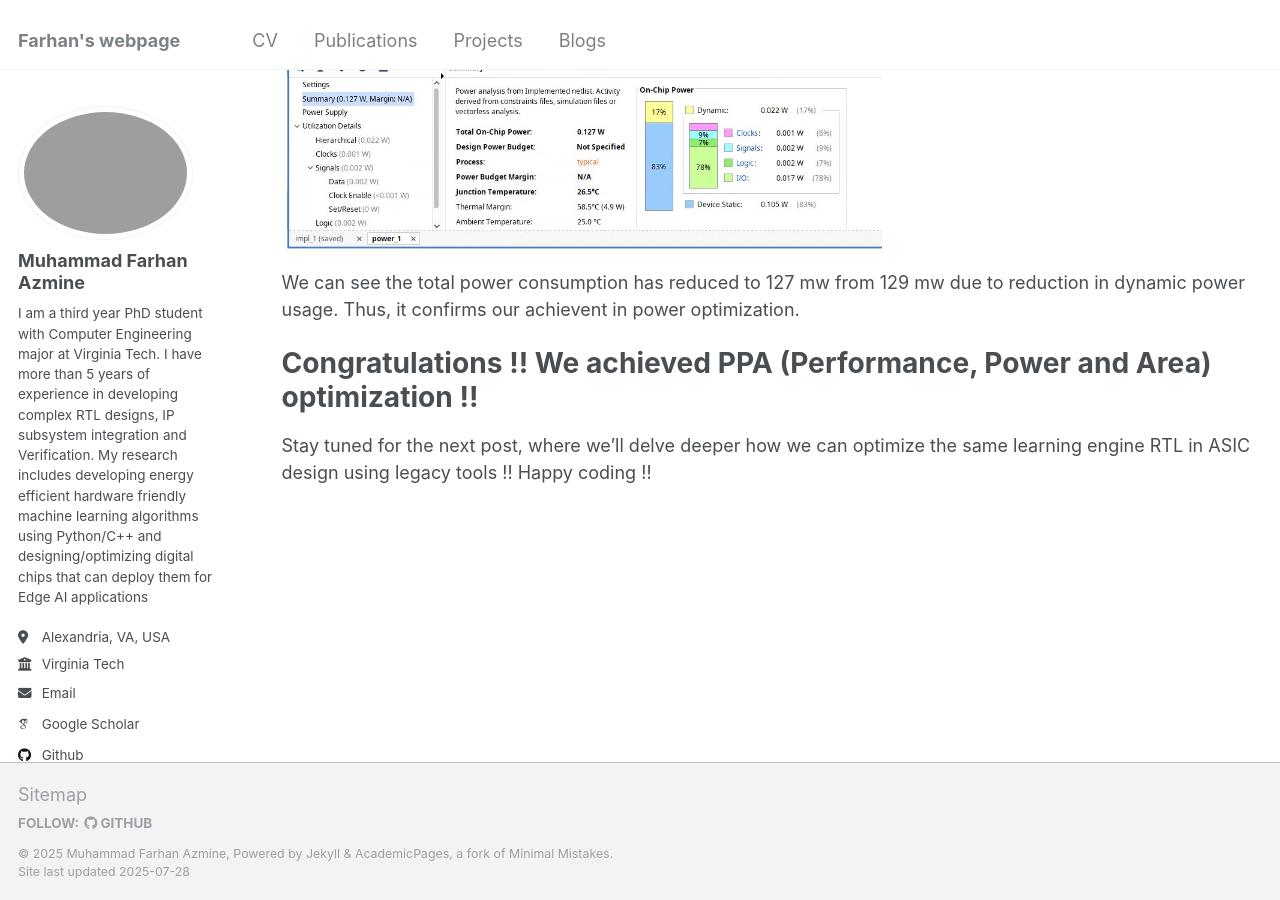
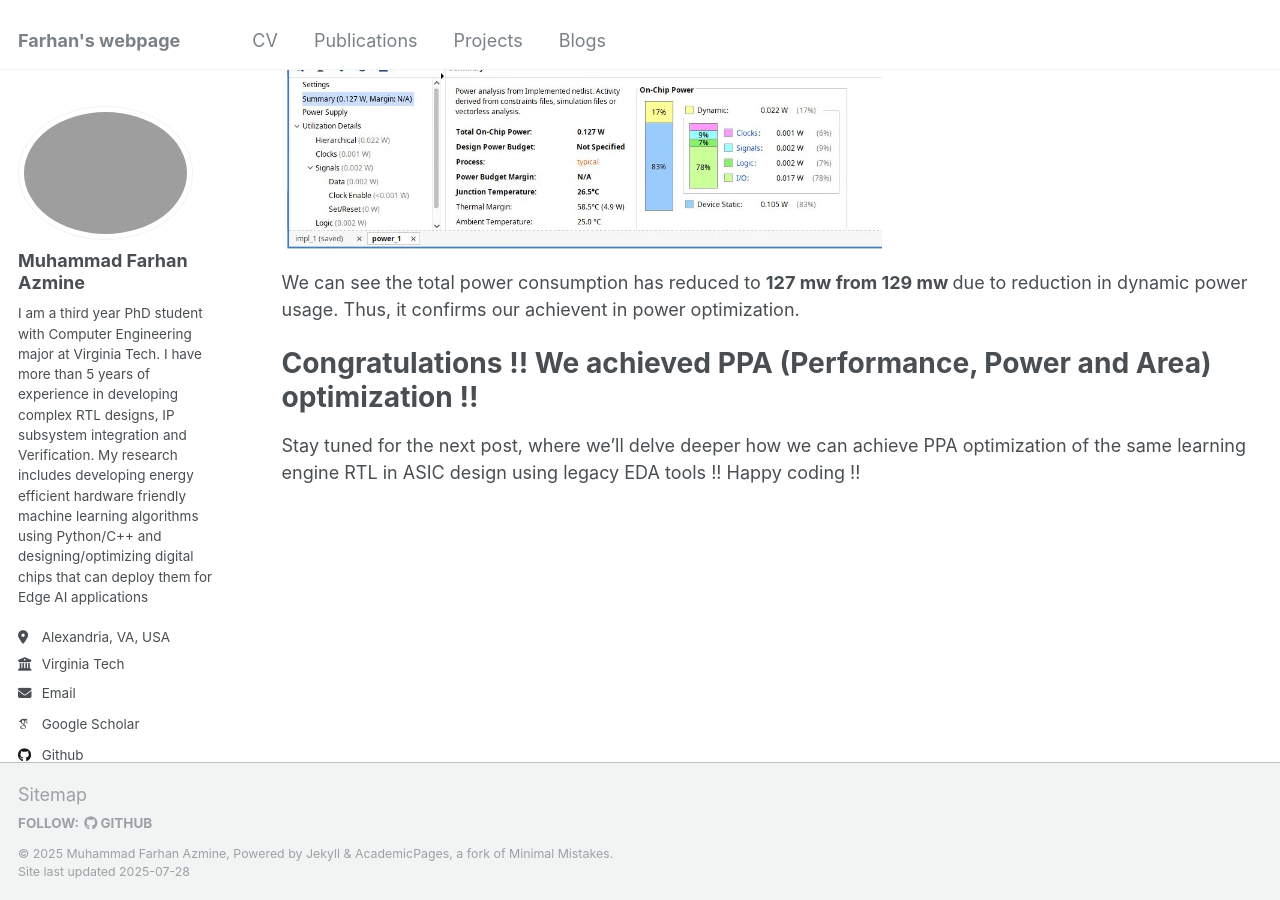
Before and after one commit to muhammadfarhan720/web-profile, a Jekyll site: the page built from blogs/veriloga/veriloga_day01_veriloga.html, in a window 1280 px wide and 900 px high, scrolled down 10596 px. Built offline with Jekyll 4.4.1, drawn with Linux system fonts in a browser that asks for light colours; some web fonts are replaced.

Commit message:
Update veriloga_day01_veriloga.html

```diff
--- a/blogs/veriloga/veriloga_day01_veriloga.html
+++ b/blogs/veriloga/veriloga_day01_veriloga.html
@@ -403,12 +403,12 @@ end
        style="width: 100%; max-width: 600px; display: block; margin-top: 20px; margin-bottom: 20px;">
 </a>
 
-        <p> We can see the total power consumption has reduced to 127 mw from 129 mw due to reduction in dynamic power usage. Thus, it confirms our achievent in power optimization. </p>
+        <p> We can see the total power consumption has reduced to <b> 127 mw from 129 mw </b> due to reduction in dynamic power usage. Thus, it confirms our achievent in power optimization. </p>
 
   <h1> Congratulations !! We achieved PPA (Performance, Power and Area) optimization !! </h1>
 
 
-    <p>Stay tuned for the next post, where we’ll delve deeper how we can optimize the same learning engine RTL in ASIC design using legacy tools !! Happy coding !!</p>
+    <p>Stay tuned for the next post, where we’ll delve deeper how we can achieve PPA optimization of the same learning engine RTL in ASIC design using legacy EDA tools !! Happy coding !!</p>
 
 <!--     <h3>Tips for Writing Verilog-A Code</h3>
     <p>As you start your journey, keep these tips in mind:</p>
```
